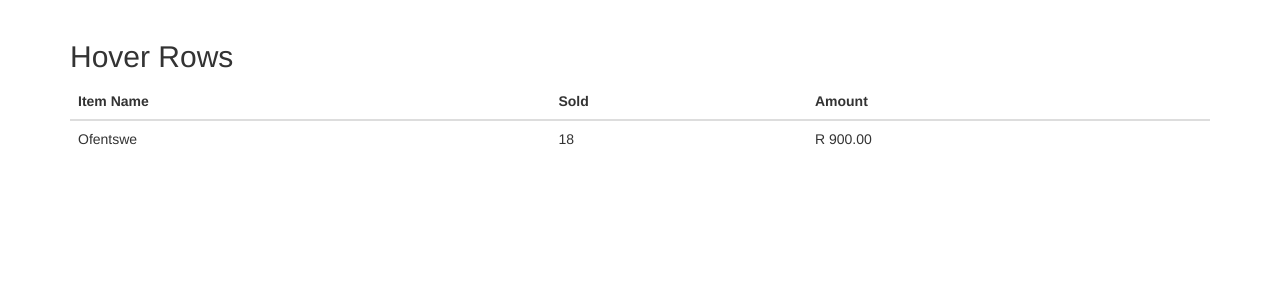
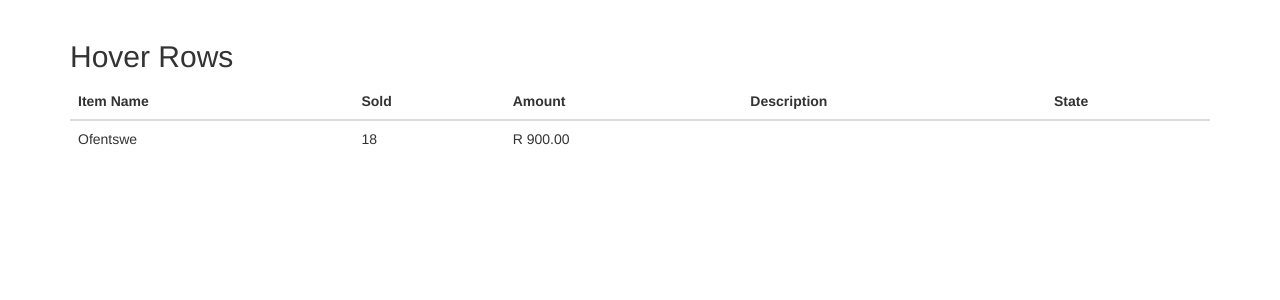
Before and after one commit to RepoThoughts/basics, a Django app: page /crud/retrieve in a window 1280 px wide. Shown: the part 52-352 px from the top of the page. Run offline with Django 3.2, Linux system fonts and the light colour scheme; data comes from the database, SQL or seed files in the repository; both versions use the stored data as it was after the commit; some libraries are stand-ins or nearby versions.

Commit message:
uploaded

```diff
--- a/basics/crud/templates/crud/index.html
+++ b/basics/crud/templates/crud/index.html
@@ -40,7 +40,7 @@
     <div class="container">
         <form action="" method="post">
             {% csrf_token %}
-             {{ form.as_p }}
+             {{ form.as_table }}
              <button type="submit" class="btn btn-success btn-lg">Submit</button>
         </form>
 
--- a/basics/crud/templates/crud/retrieve.html
+++ b/basics/crud/templates/crud/retrieve.html
@@ -1,3 +1,9 @@
+
+
+
+
+
+
 <!DOCTYPE html>
 <html lang="en">
 <head>
@@ -41,6 +47,8 @@
         <th>Item Name</th>
         <th>Sold</th>
           <th>Amount</th>
+	<th>Description</th>
+	<th>State</th>
       </tr>
     </thead>
     <tbody>
@@ -49,6 +57,8 @@
         <td>{{ item.name }}</td>
         <td>{{ item.sold }}</td>
         <td>R {{ item.price }}</td>
+	<td>{{ item.description }}</td>
+	<td>{{ item.state }} </td>
       </tr>
     {% endfor %}
     </tbody>
```
Also changed, not shown: basics/crud/migrations/0001_initial.py, basics/db.sqlite3, 11 other files.
